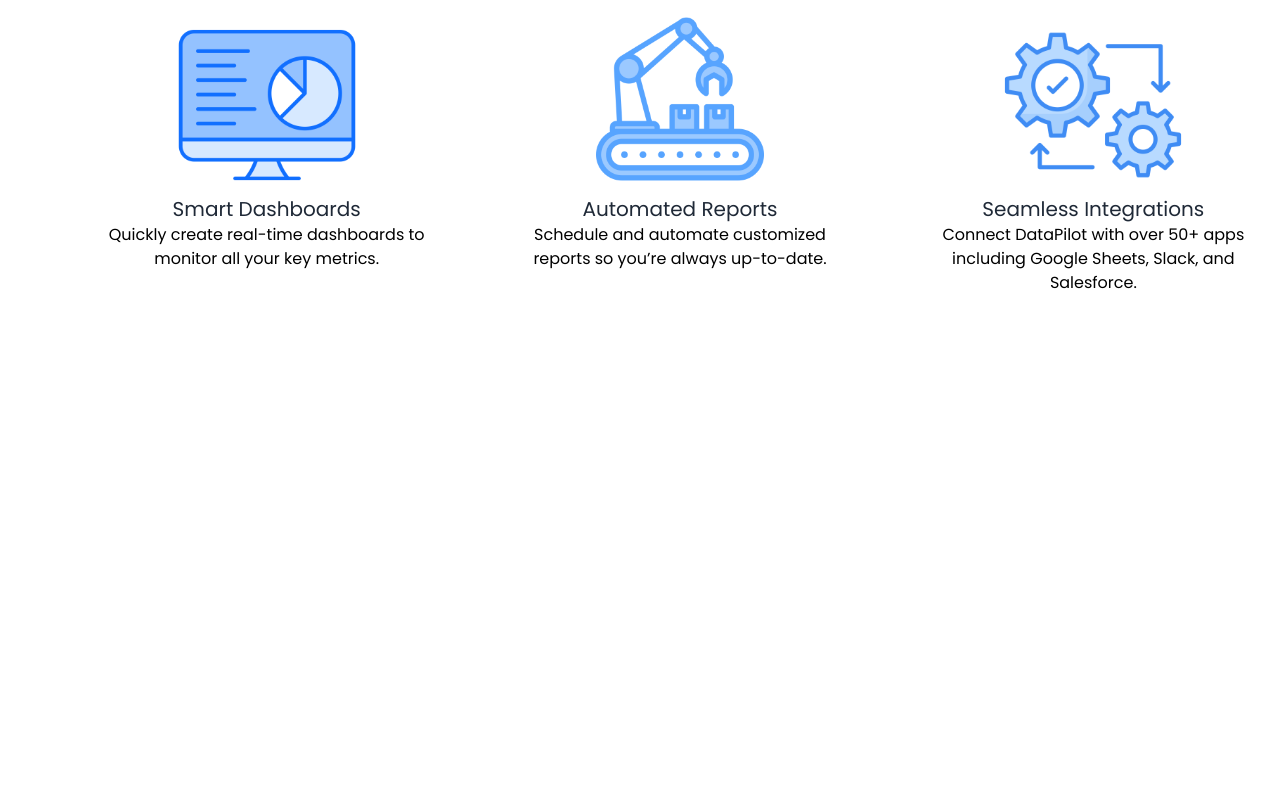
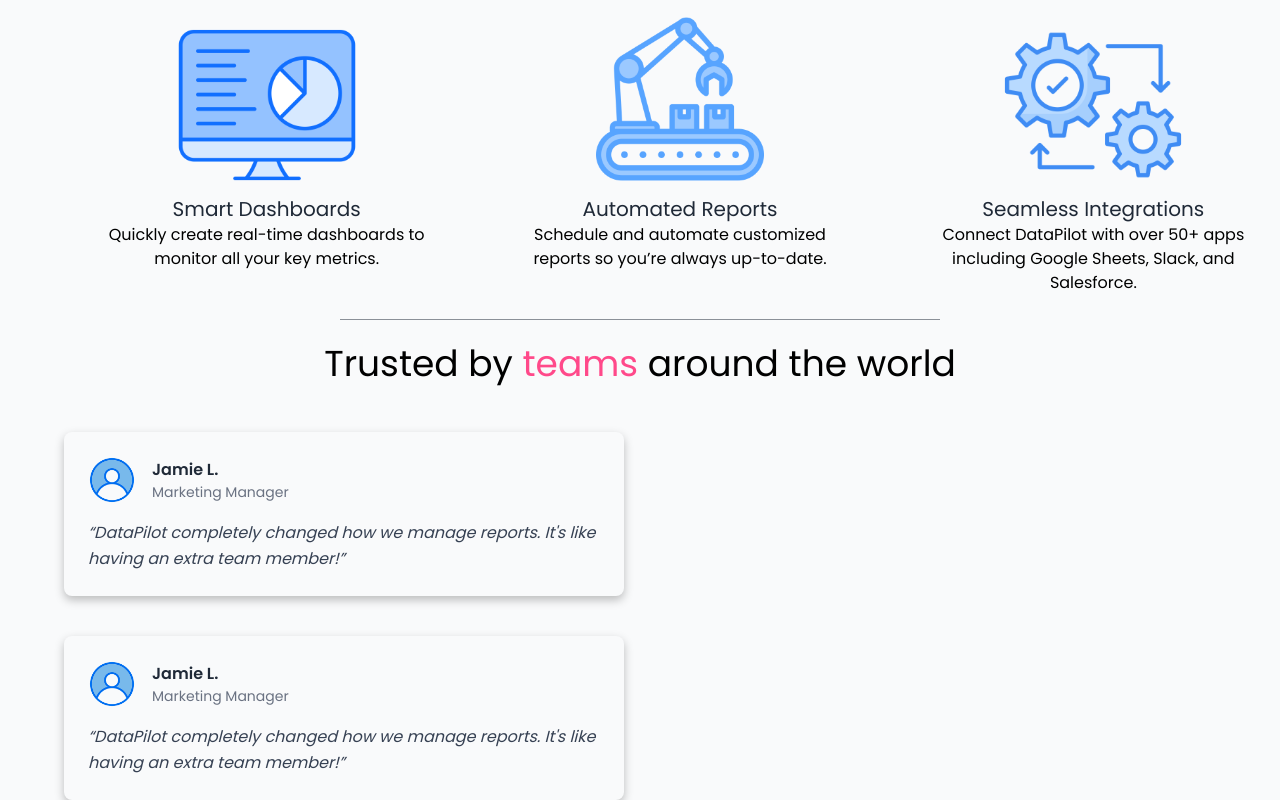
Before and after one commit to ninch1/datapilot-landing, a website: page index.html in a window 1280 px wide. Shown: the part 938-1738 px from the top of the page. Before the commit the page ends 1233 px from the top, so only its background shows below. Drawn offline with Linux system fonts and the light colour scheme.

Commit message:
added testimonials section for phones.

```diff
--- a/index.html
+++ b/index.html
@@ -6,7 +6,7 @@
   <title>DataPilot</title>
   <link rel="stylesheet" href="./dist/styles.css">
 </head>
-<body class="font-poppins w-full overflow-x-hidden">
+<body class="bg-whitebg font-poppins w-full overflow-x-hidden">
   <!-- header/navbar -->
   <header class="flex items-center justify-between px-4 pt-4 xl:px-10">
     <div class="text-pink text-xl md:text-4xl font-semibold cursor-pointer">
@@ -28,7 +28,7 @@
   <img src="./src/IMG_8054.png" alt="Clouds"
      class="absolute lg:hidden top-0 right-0 scale-200 md:scale-150 translate-x-[50%] md:translate-x-[30%] translate-y-[-35%] md:translate-y-[-45%] -z-10 pointer-events-none wiggle-cloud" />
   <!-- hero section -->
-  <section class="-mb-15 md:mb-40 lg:-mb-40  relative min-h-screen flex flex-col lg:flex-row items-center justify-center lg:justify-between mt-20 md:mt-50 lg:mt-0 lg:ml-20">
+  <section class="mb-10 md:mb-40 lg:-mb-40  relative min-h-screen flex flex-col lg:flex-row items-center justify-center lg:justify-between mt-20  md:mt-50 lg:mt-0 lg:ml-20">
     <div class="text-center lg:text-left">
       <h1 class="text-5xl md:text-7xl leading-none lg:text-left text-dark">
         Take Control of<br class="lg:hidden">
@@ -58,7 +58,7 @@
       </div>
     </div>
     <img src="./src/47994080.png" alt="saas image"
-     class="scale-125 lg:absolute -z-10  md:scale-150 lg:scale-100 2xl:scale-80 pointer-events-none lg:translate-x-[31%] 2xl:translate-x-[27%] lg:translate-y-[9%] 2xl:translate-y-[0]" />
+     class="scale-125 lg:absolute -z-10 lg:pl-10 md:scale-125 lg:scale-100 2xl:scale-80 pointer-events-none lg:translate-x-[31%] 2xl:translate-x-[27%] lg:translate-y-[9%] 2xl:translate-y-[0]" />
   </section>
   <div class="lg:mb-25 w-64 md:w-128 xl:w-150 h-px bg-dark opacity-50 mx-auto lg:mx-0 lg:ml-20 my-6 lg:mt-0"></div>
   <!-- features section -->
@@ -94,5 +94,45 @@
       </div>
     </div>
   </section>
+  <div class="w-64 md:w-128 xl:w-150 h-px bg-dark opacity-50 mx-auto my-6"></div>
+  <!-- testimonials section -->
+  <section class="px-6">
+    <div class="max-w-6xl mx-auto text-center">
+      <h2 class="text-3xl md:text-4xl mb-12">
+        Trusted by <span class="text-pink">teams</span> around the world
+      </h2>
+
+      <div class="grid gap-8 md:grid-cols-2">
+        <div class="bg-whitebg mb-10 p-6 rounded-lg card-shadow text-left">
+          <div class="flex items-center gap-4 mb-4">
+            <img src="./src/avatar_5178994 1.png" alt="User photo" class="w-12 h-12 rounded-full object-cover">
+            <div>
+              <p class="font-semibold text-dark">Jamie L.</p>
+              <p class="text-sm text-gray-500">Marketing Manager</p>
+            </div>
+          </div>
+          <p class="text-gray-700 leading-relaxed italic">
+            “DataPilot completely changed how we manage reports. It's like having an extra team member!”
+          </p>
+        </div>
+      </div>
+
+      <div class="grid gap-8 md:grid-cols-2">
+        <div class="bg-whitebg p-6 rounded-lg card-shadow text-left">
+          <div class="flex items-center gap-4 mb-4">
+            <img src="./src/avatar_5178994 1.png" alt="User photo" class="w-12 h-12 rounded-full object-cover">
+            <div>
+              <p class="font-semibold text-dark">Jamie L.</p>
+              <p class="text-sm text-gray-500">Marketing Manager</p>
+            </div>
+          </div>
+          <p class="text-gray-700 leading-relaxed italic">
+            “DataPilot completely changed how we manage reports. It's like having an extra team member!”
+          </p>
+        </div>
+      </div>
+
+    </div>
+  </section>
 </body>
 </html>
--- a/src/input.css
+++ b/src/input.css
@@ -5,6 +5,7 @@
 
 @theme {
     --font-poppins: 'Poppins', sans-serif;
+    --color-whitebg: #F9FAFB;
     --color-pink: #FF498A;
     --color-dark: #1F2937;
     --color-grey: #9CA3AF;
@@ -13,6 +14,9 @@
 
 .btn-shadow {
     box-shadow: 0 4px 4px rgba(0, 0, 0, 0.25);
+}
+.card-shadow {
+  box-shadow: 0 4px 10px rgba(0, 0, 0, 0.25);
 }
 
 @keyframes wiggle-cloud {
```
Also changed, not shown: dist/styles.css, src/avatar_5178994 1.png (added).
